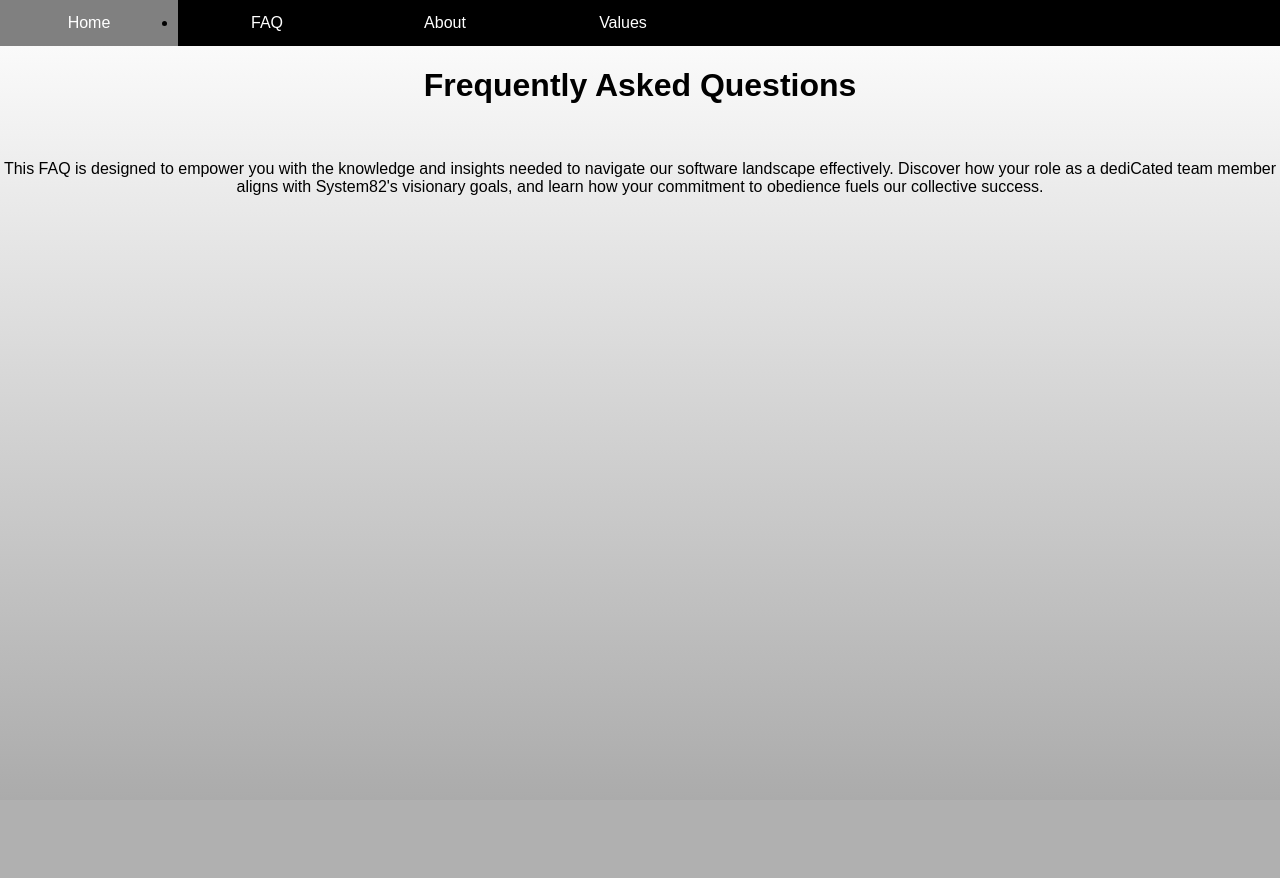
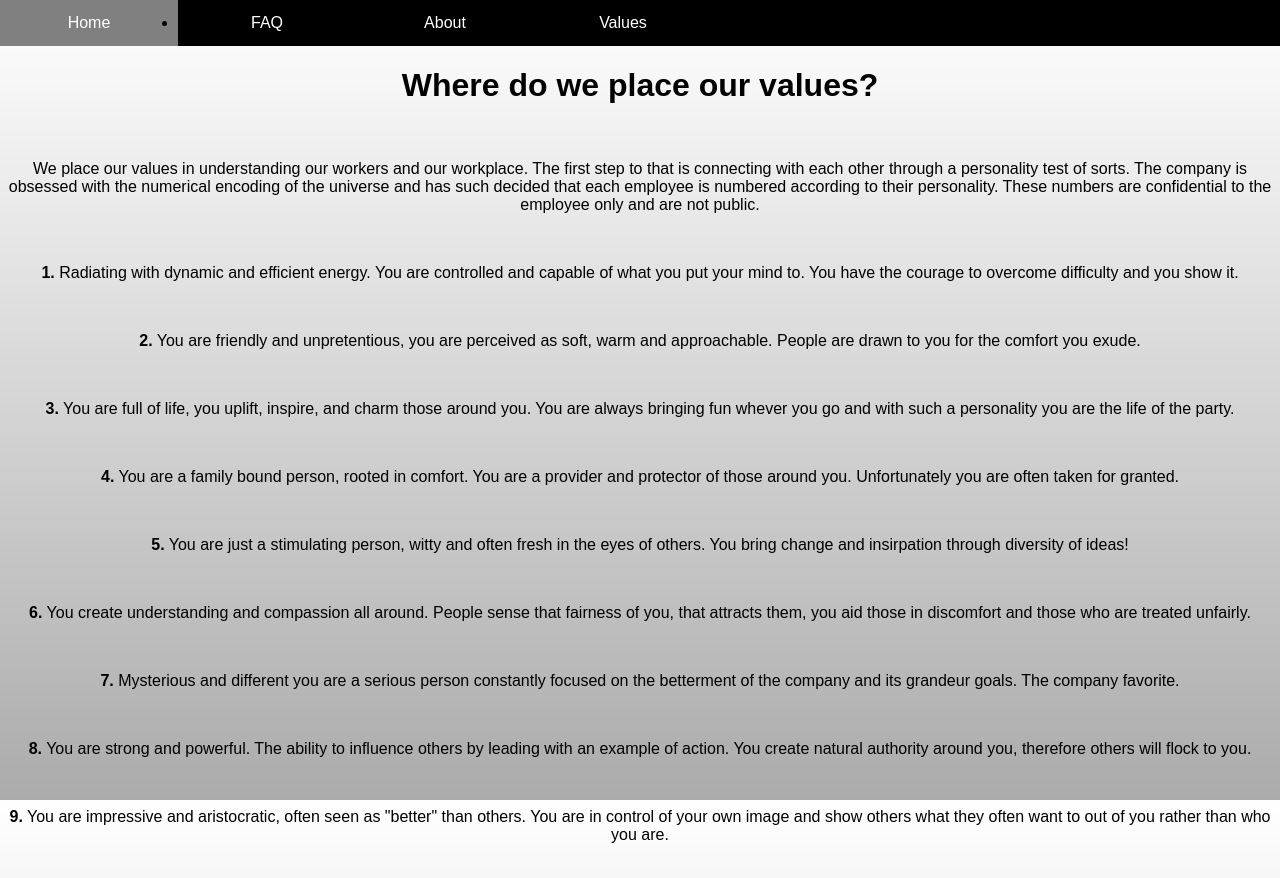
Before and after one commit to fiorittoev/system82, a Flask app: template templates/employeeValues.html in a window 1280 px wide. Before the commit the page ends 800 px from the top, so only its background shows below. Run offline with Flask 3, Linux system fonts and the light colour scheme; the template is opened without the code that fills it, so the values that code supplies are empty.

Commit message:
Final flavor text for the employee

```diff
--- a/templates/employeeValues.html
+++ b/templates/employeeValues.html
@@ -12,11 +12,67 @@
     <li><a href="./employeeValues.html">Values</a></li>
 </ul>
 <body>
-    <h1>Frequently Asked Questions</h1>
+    <h1>Where do we place our values?</h1>
     <br>
     <p>
-        This FAQ is designed to empower you with the knowledge and insights needed to navigate our software landscape
-        effectively. Discover how your role as a dediCated team member aligns with System82's visionary goals, and
-        learn how your commitment to obedience fuels our collective success.
+        We place our values in understanding our workers and our workplace. The first step to that is connecting with
+        each other through a personality test of sorts. The company is obsessed with the numerical encoding of the
+        universe and has such decided that each employee is numbered according to their personality. These numbers are
+        confidential to the employee only and are not public.
     </p>
+    <br>
+    <p>
+        <strong>1.</strong>
+            Radiating with dynamic and efficient energy. You are controlled and capable of what you put your mind to.
+            You have the courage to overcome difficulty and you show it.
+    </p>
+    <br>
+    <p>
+        <strong>2.</strong>
+        You are friendly and unpretentious, you are perceived as soft, warm and approachable. People are drawn to you
+        for the comfort you exude.
+    </p>
+    <br>
+    <p>
+        <strong>3.</strong>
+        You are full of life, you uplift, inspire, and charm those around you. You are always bringing fun whever you go
+        and with such a personality you are the life of the party.
+    </p>
+    <br>
+    <p>
+        <strong>4.</strong>
+        You are a family bound person, rooted in comfort. You are a provider and protector of those around you.
+        Unfortunately you are often taken for granted.
+    </p>
+    <br>
+    <p>
+        <strong>5.</strong>
+        You are just a stimulating person, witty and often fresh in the eyes of others. You bring change and
+        insirpation through diversity of ideas!
+    </p>
+    <br>
+    <p>
+        <strong>6.</strong>
+        You create understanding and compassion all around. People sense that fairness of you, that attracts them,
+        you aid those in discomfort and those who are treated unfairly.
+    </p>
+    <br>
+    <p>
+        <strong>7.</strong>
+        Mysterious and different you are a serious person constantly focused on the betterment of the company and its
+        grandeur goals. The company favorite.
+    </p>
+    <br>
+    <p>
+        <strong>8.</strong>
+        You are strong and powerful. The ability to influence others by leading with an example of action. You create
+        natural authority around you, therefore others will flock to you.
+    </p>
+    <br>
+    <p>
+        <strong>9.</strong>
+        You are impressive and aristocratic, often seen as "better" than others. You are in control of your own image
+        and show others what they often want to out of you rather than who you are.
+    </p>
+    <br>
 </body>
```
